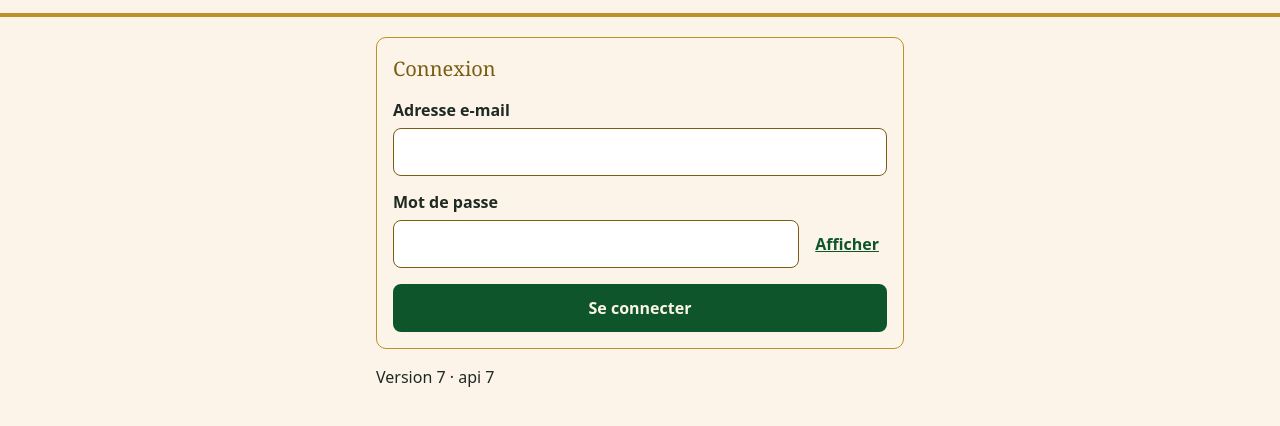
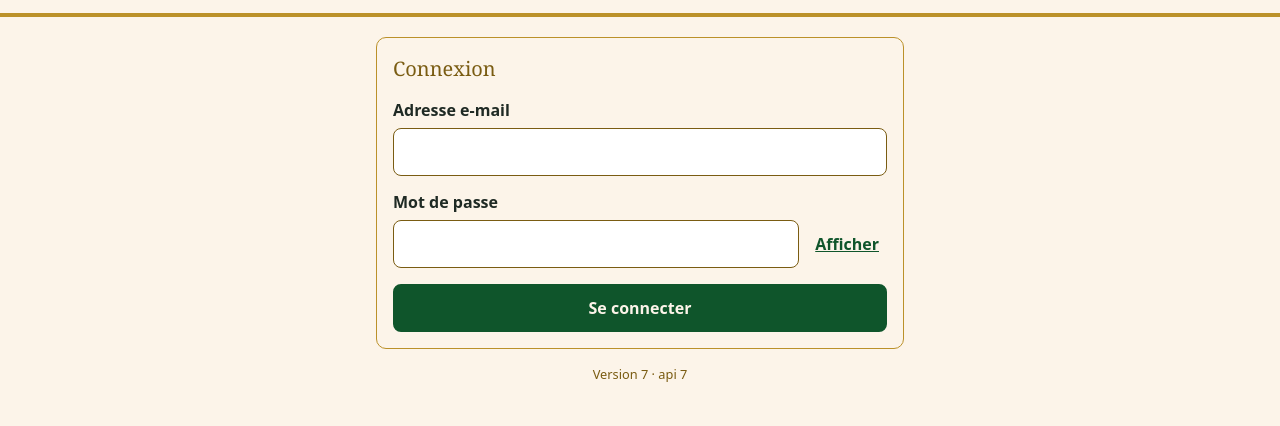
Before and after one commit to Matheis-Rey/sion, a plain HTML site: page index.html in a window 1280 px wide. Shown: the part 238-664 px from the top of the page. Drawn offline with Linux system fonts and the light colour scheme.

Commit message:
Add files via upload

```diff
--- a/css/style.css
+++ b/css/style.css
@@ -373,3 +373,10 @@ input[type="range"] {
   min-height: 48px;
   accent-color: var(--vert);
 }
+
+.version {
+  margin: 8px 0 0;
+  text-align: center;
+  font-size: 0.8rem;
+  color: var(--dore-fonce);
+}
```
